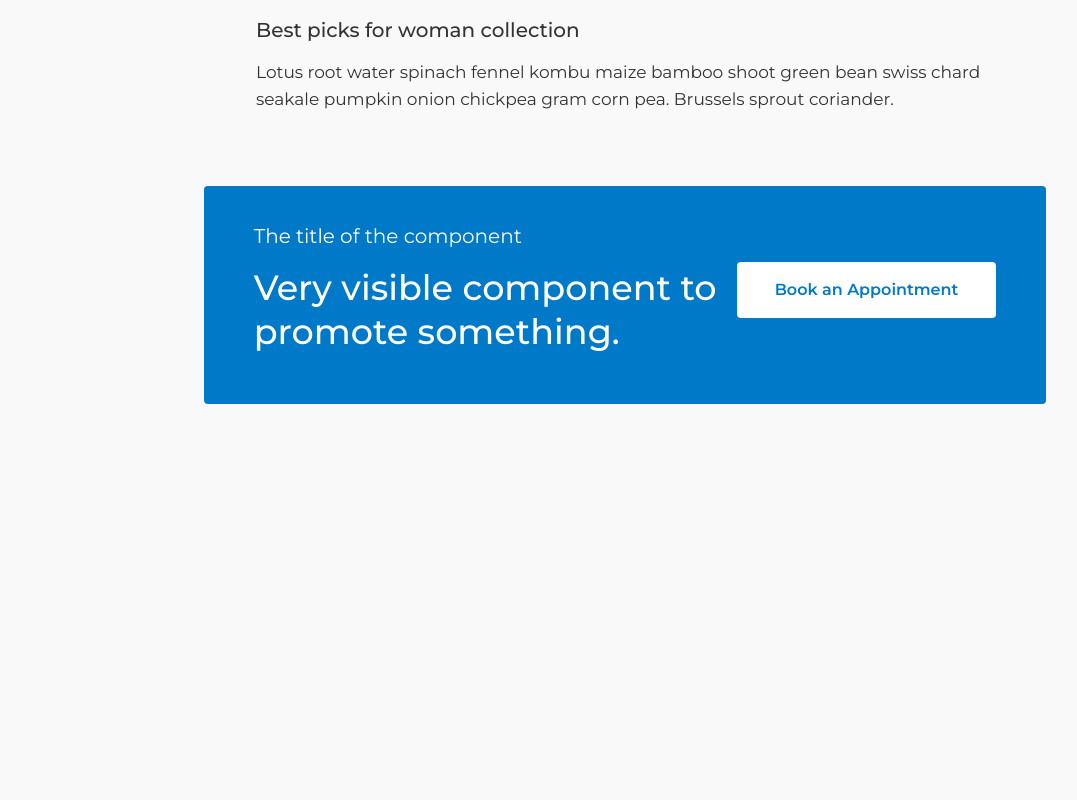
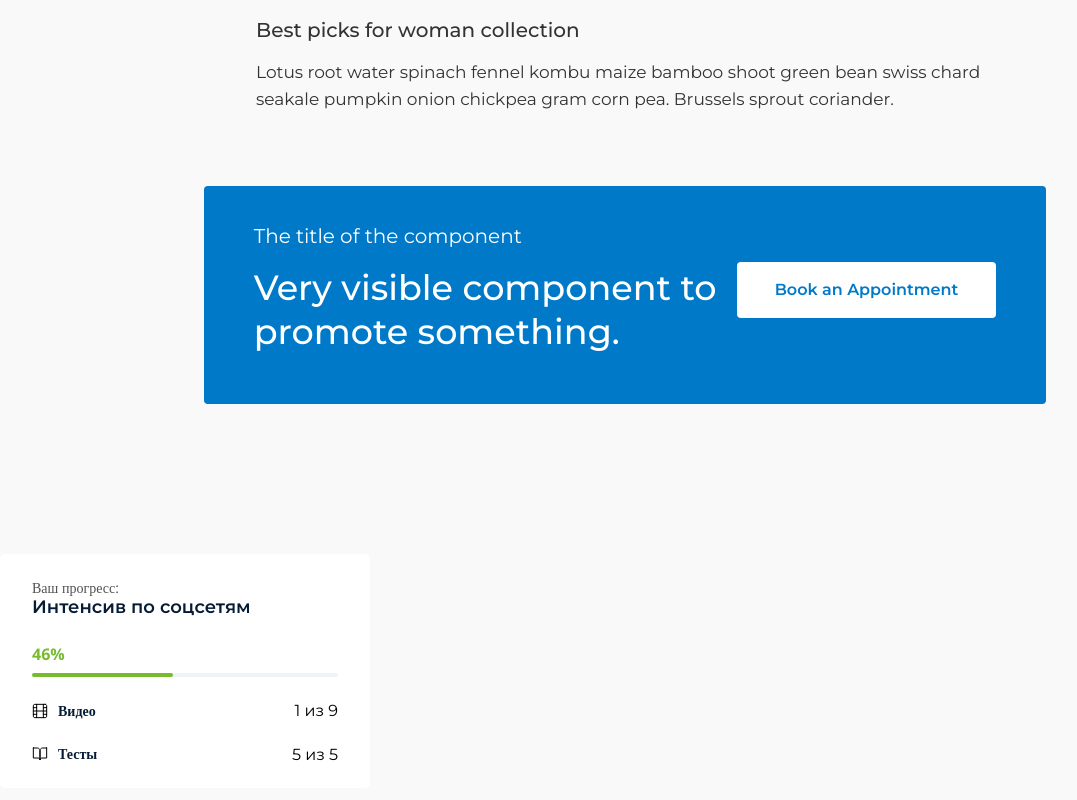
Before and after one commit to masseriiia/react-blocks, a React (Vite) app: page / in a window 1280 px wide. Shown: the part 1956-2756 px from the top of the page, without its empty margins (15-1092 px from the left). Before the commit the page ends 2510 px from the top, so only its background shows below. Built offline with nearby package versions, Linux system fonts and the light colour scheme; a web font is replaced by a local one.

Commit message:
feat: add block progress

```diff
--- a/src/App.jsx
+++ b/src/App.jsx
@@ -1,6 +1,7 @@
 import Solution from './components/Solution/index.jsx';
 import Conditions from "./components/Conditions/index.jsx";
 import Promote from "./components/Promote/index.jsx";
+import Progress from "./components/Progress/index.jsx";
 import './scss/app.scss'
 
 function App() {
@@ -9,6 +10,7 @@ function App() {
       <Solution />
       <Conditions />
       <Promote />
+      <Progress />
     </div>
   );
 }
--- /dev/null
+++ b/src/components/Progress/index.jsx
@@ -0,0 +1,40 @@
+import film from '../../assets/svg/icon-film.svg';
+import book from '../../assets/svg/icon-book.svg';
+import '../../scss/components/Progress.scss';
+
+const Progress = () => {
+  return (
+    <div className="progress">
+      <span className="progress__span">Ваш прогресс:</span>
+      <h3 className="progress__title">Интенсив по соцсетям</h3>
+      <div className="progress__bar">
+        <p className="progress__bar-number">46%</p>
+        <div className="progress__band">
+          <span></span>
+        </div>
+      </div>
+      <div className="progress__types">
+        <div className="progress__type">
+          <div className="progress__type-info">
+            <img className="progress__type-img" src={film} alt="Film" />
+            <div className="progress__type-name">Видео</div>
+          </div>
+          <div className="progress__type-number">
+            <p> 1 из 9</p>
+          </div>
+        </div>
+        <div className="progress__type">
+          <div className="progress__type-info">
+            <img className="progress__type-img" src={book} alt="Book" />
+            <div className="progress__type-name">Тесты</div>
+          </div>
+          <div className="progress__type-number">
+            <p> 5 из 5</p>
+          </div>
+        </div>
+      </div>
+    </div>
+  );
+};
+
+export default Progress;
--- a/src/scss/app.scss
+++ b/src/scss/app.scss
@@ -9,91 +9,3 @@ body {
   padding: 0 15px;
   max-width: 1410px;
 }
-
-.progress {
-  margin-top: 80px;
-  width: 306px;
-  margin-bottom: 80px;
-  padding: 24px 32px;
-  border-radius: 5px;
-  background: var(--white, #FFF);
-}
-
-.progress__span {
-  margin-bottom: 8px;
-  font-family: 'Open Sans';
-  font-size: 14px;
-  font-weight: 400;
-  line-height: 1.4;
-  color: #515151;
-}
-
-.progress__title {
-  margin-bottom: 24px;
-  font-family: Montserrat;
-  font-size: 18px;
-  font-weight: 600;
-  line-height: 1.2;
-  color: #061B36;
-}
-
-.progress__bar {
-
-}
-
-.progress__types {
-  display: flex;
-  flex-direction: column;
-  justify-content: space-between;
-  gap: 24px;
-}
-
-.progress__type {
-  display: flex;
-  justify-content: space-between;
-  align-items: center;
-
-}
-
-.progress__type-info {
-  display: flex;
-  align-items: center;
-  gap: 10px;
-}
-
-.progress__type-name {
-  font-family: 'Open Sans';
-  font-size: 14px;
-  font-style: normal;
-  font-weight: 600;
-  line-height: 1.4;
-  color:  #061B36;
-}
-
-.progress__bar-number {
-  margin-bottom: 8px;
-  color: #77BB2F;
-  font-family: 'Open Sans';
-  font-size: 16px;
-  font-style: normal;
-  font-weight: 700;
-  line-height: normal;
-}
-
-.progress__band {
-  margin-bottom: 24px;
-  height: 4px;
-  position: relative;
-  background: #EEF3F7;
-  border-radius: 5px;
-}
-
-.progress__band span {
-  display: block;
-  width: 46%;
-  height: 4px;
-  background-color: #77BB2F;
-  position: relative;
-  overflow: hidden;
-  border-radius: 5px;
-}
--- /dev/null
+++ b/src/scss/components/Progress.scss
@@ -0,0 +1,83 @@
+.progress {
+  margin-top: 80px;
+  width: 306px;
+  margin-bottom: 80px;
+  padding: 24px 32px;
+  border-radius: 5px;
+  background: var(--white, #FFF);
+}
+
+.progress__span {
+  margin-bottom: 8px;
+  font-family: 'Open Sans';
+  font-size: 14px;
+  font-weight: 400;
+  line-height: 1.4;
+  color: #515151;
+}
+
+.progress__title {
+  margin-bottom: 24px;
+  font-family: Montserrat;
+  font-size: 18px;
+  font-weight: 600;
+  line-height: 1.2;
+  color: #061B36;
+}
+
+.progress__types {
+  display: flex;
+  flex-direction: column;
+  justify-content: space-between;
+  gap: 24px;
+}
+
+.progress__type {
+  display: flex;
+  justify-content: space-between;
+  align-items: center;
+
+}
+
+.progress__type-info {
+  display: flex;
+  align-items: center;
+  gap: 10px;
+}
+
+.progress__type-name {
+  font-family: 'Open Sans';
+  font-size: 14px;
+  font-style: normal;
+  font-weight: 600;
+  line-height: 1.4;
+  color:  #061B36;
+}
+
+.progress__bar-number {
+  margin-bottom: 8px;
+  color: #77BB2F;
+  font-family: 'Open Sans';
+  font-size: 16px;
+  font-style: normal;
+  font-weight: 700;
+  line-height: normal;
+}
+
+.progress__band {
+  margin-bottom: 24px;
+  height: 4px;
+  position: relative;
+  background: #EEF3F7;
+  border-radius: 5px;
+}
+
+.progress__band span {
+  display: block;
+  width: 46%;
+  height: 4px;
+  background-color: #77BB2F;
+  position: relative;
+  overflow: hidden;
+  border-radius: 5px;
+}
```
Also changed, not shown: src/assets/svg/icon-book.svg (added), src/assets/svg/icon-film.svg (added).
